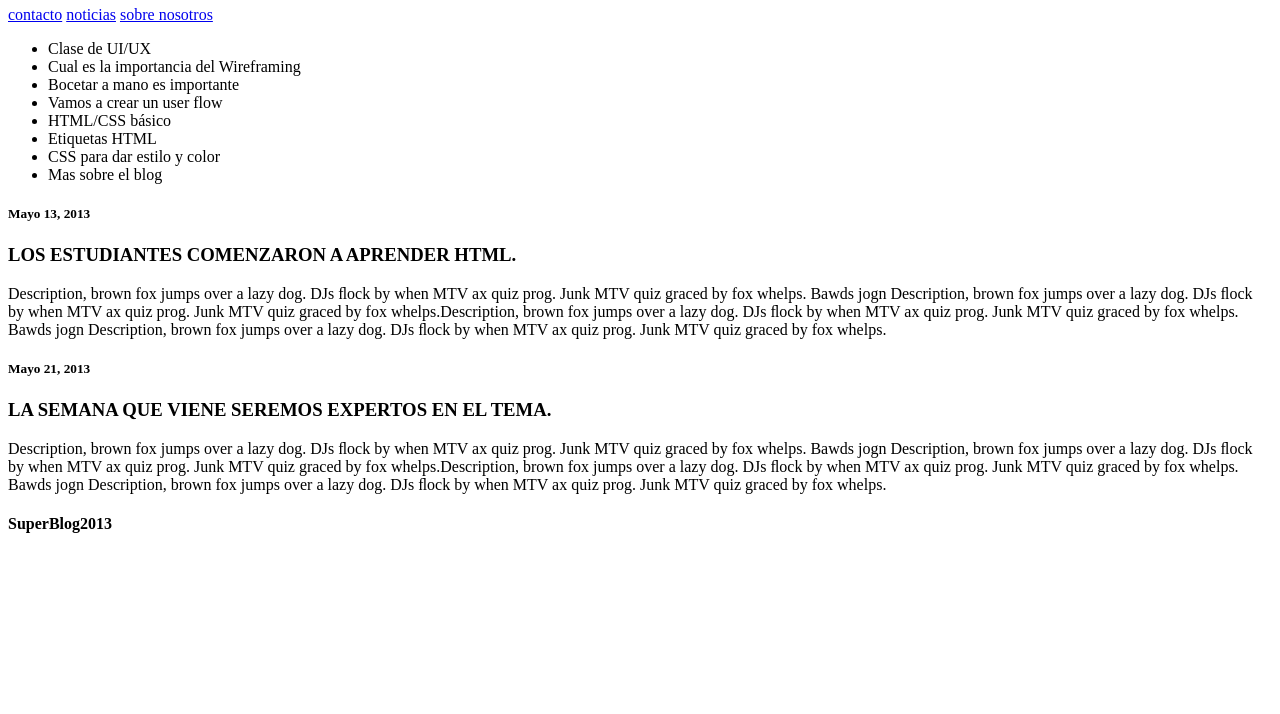
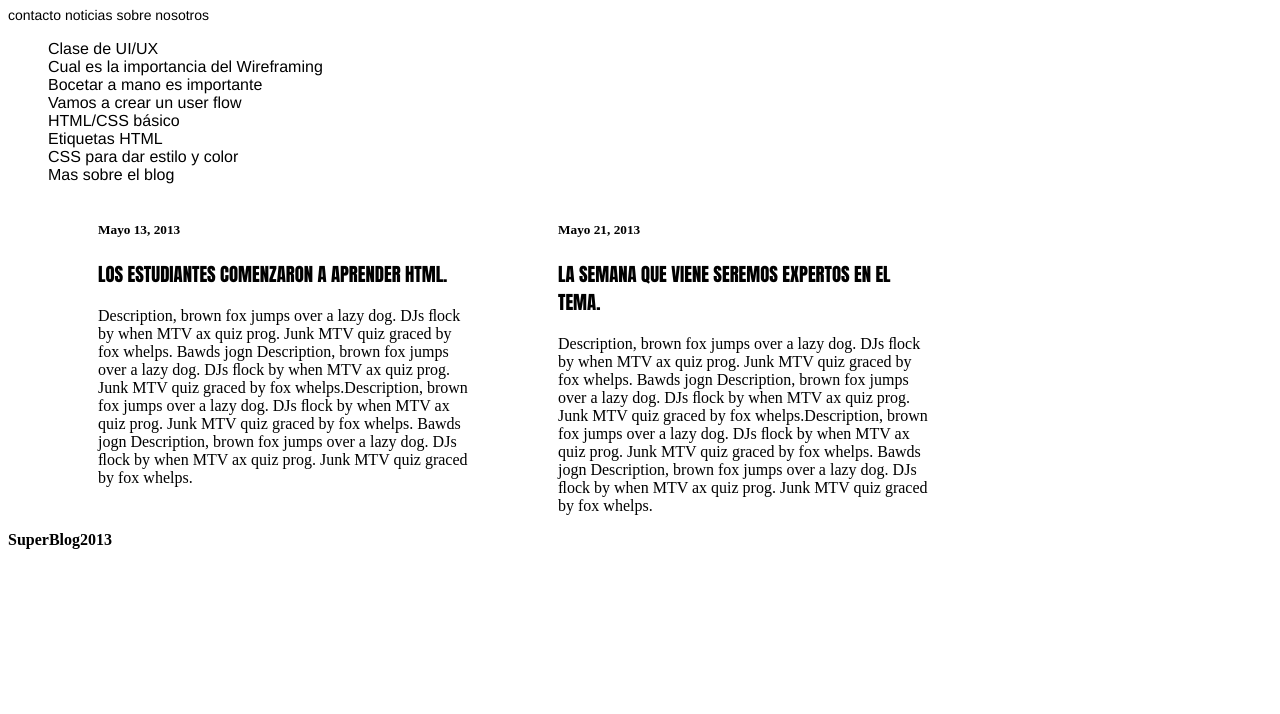
Before and after one commit to donpekin/Taller-Grafico, a plain HTML site: page Semana 2/index.html in a window 1280 px wide. Shown: the part 86-800 px from the top of the page. Drawn offline with Linux system fonts and the light colour scheme.

Commit message:
Semana 3

```diff
--- /dev/null
+++ b/Semana 2/css/style.css
@@ -0,0 +1,35 @@
+h1{
+	font-family: Impact;
+
+}
+
+aside{
+	font-family: Helvetica;
+}
+
+a{
+	text-decoration: none;
+	color: #000000;
+	font-family: Helvetica;
+	font-size: 14px;
+}
+
+article{
+	width: 370px;
+	float: left;
+	margin-left: 90px;
+	}
+
+ul{
+		list-style-type: none;
+
+}
+
+nav{
+	display: inline;
+}
+
+footer{
+		clear: both;
+
+}
--- a/Semana 2/index.html
+++ b/Semana 2/index.html
@@ -1,18 +1,25 @@
 <!DOCTYPE html>
-<html>
+<html lang="en">
 	<head>
-		<title></title>
+		<meta charset="UTF-8">
+    <meta name="description" content="Descripcion de la pagina">
+    <meta name="keywords" content="UI, UX, wireframing, html, css">
+    <meta name="author" content="Maicol Miguel">
+		<link href="css/style.css" rel="stylesheet" type="text/css"/>
+		<link href="reset.css" rel="stylesheet" type="text/css"/>
+		<link href='http://fonts.googleapis.com/css?family=Lobster' rel='stylesheet' type='text/css'>
+		<title>Super Blog</title>
 	</head>
 <body>
 	<header>
 		<h1 style="font-family:impact">SUPER BLOG
 		</h1>
-		<nav>
+	</header>
+	<nav>
 			<a href= http//>contacto</a>
 			<a href= http//>noticias</a>
 			<a href= http//>sobre nosotros</a>
 			</nav>
-	</header>
 <aside>
 	<ul>
 	<li>Clase de UI/UX</li>
--- /dev/null
+++ b/Semana 3/css/style.css
@@ -0,0 +1,93 @@
+header{
+	width: 994px;
+	height:288px;
+	background: url(../imagenes/cafeces.jpg);
+}
+
+h1{
+	float: center;
+	position: absolute;
+	top: 50px;
+	left: 375px;
+}
+
+h2{
+	font-family: Helvetica;
+	font-weight: bold;
+	font-size: 24px;
+	color: #230b03;
+
+}
+
+p{
+	font-family: Arial;
+	font-size: 12px;
+	line-height: 20.24px;
+	color: #230b03;
+
+}
+
+nav ul li{
+	display: inline-block;
+}
+
+nav{
+	background-color: #230b03;
+	width: 994px;
+	height: 32px;
+	text-align: center;
+
+}
+
+a{
+	text-decoration: none;
+	color: #ffffff;
+	font-family: Helvetica;
+	font-size: 14px;
+}
+
+ul li{
+		list-style-type: none;
+		padding-left: 50px;
+		padding-top: 7px;
+	}
+
+article{
+	width: 370px;
+	float: left;
+	margin-left: 90px;
+	}
+
+footer p{
+	color: #ffffff;
+	padding-top: 7px;
+	padding-left: 10px;
+
+}
+
+.wrapper{
+	width: 994px;
+	height: 650px;
+	margin: auto;
+}
+
+.uno{
+	width: 682px;
+	height: 511px;
+	float: left;
+}
+
+.dos{
+	width: 682px;
+	height: 511px;
+	float: left;
+}
+
+footer {
+	background-color: #230b03;
+	width: 994px;
+	height: 32px;
+	clear: both;
+
+
+}
```
Also changed, not shown: Semana 1/index.html (+2 -2 lines), Semana 3/index.html (added, +56 -0 lines), Semana 3/imagenes/cafeces.jpg (added), Semana 3/imagenes/mccafe.png (added).
